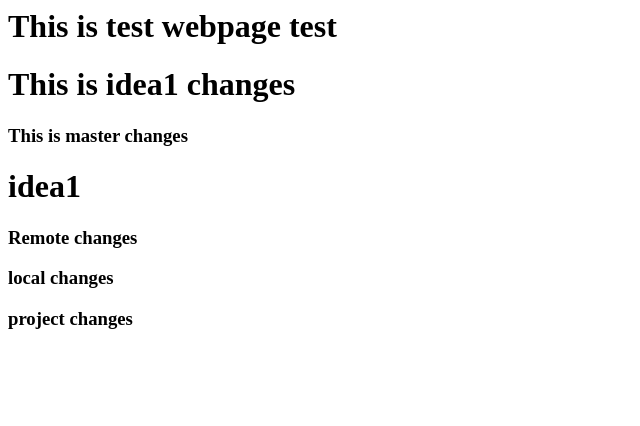
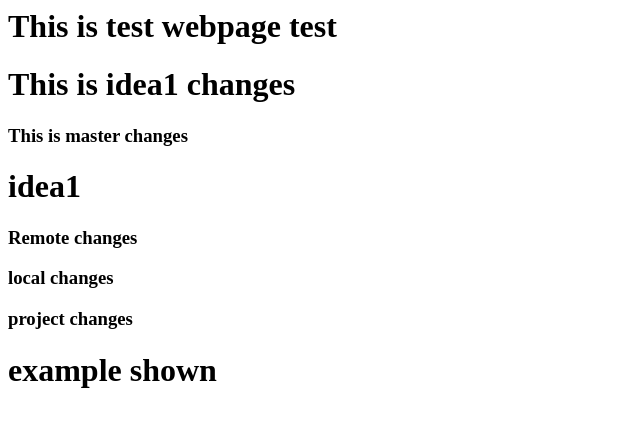
Before and after one commit to KasiAnu1/webrepo, a plain HTML site: page index.html in a window 1280 px wide. Shown: the whole page, without its empty margins (0-640 px from the left). Drawn offline with Linux system fonts and the light colour scheme.

Commit message:
new commit

```diff
--- a/index.html
+++ b/index.html
@@ -6,3 +6,4 @@
             <h3>Remote changes<h3>
 <h3> local changes<h3>
     <h3> project changes<h3>
+<h1>example shown</h1>
```
